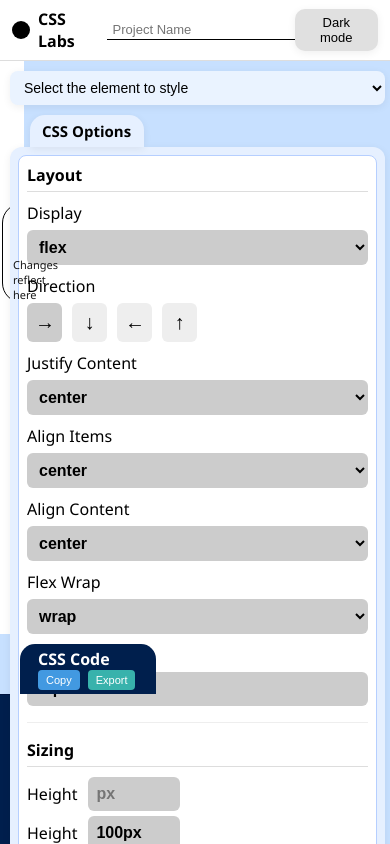
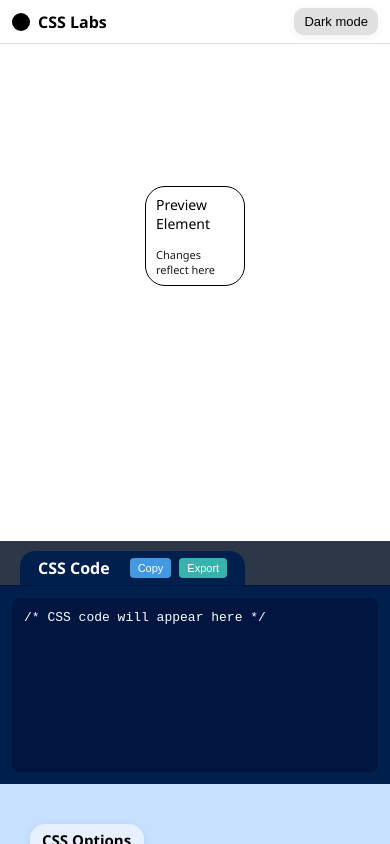
Before and after one commit to shivamsaini124/CSS-Lab, a React (Vite) app: page / in a window 390 px wide. Built offline with nearby package versions, Linux system fonts and the light colour scheme.

Commit message:
Added Responsiness

```diff
--- a/package.json
+++ b/package.json
@@ -7,12 +7,14 @@
     "dev": "vite",
     "build": "vite build",
     "lint": "eslint .",
-    "preview": "vite preview"
+    "preview": "vite preview",
+    "dev:lan": "vite --host 172.25.177.198"
   },
   "dependencies": {
     "@tailwindcss/vite": "^4.1.11",
     "react": "^19.1.0",
     "react-dom": "^19.1.0",
+    "serve": "^14.2.4",
     "tailwindcss": "^4.1.11"
   },
   "devDependencies": {
--- a/src/App.css
+++ b/src/App.css
@@ -15,6 +15,8 @@ body.dark-mode {
   flex-direction: column;
   height: 100vh;
   transition: background-color 0.3s ease;
+  max-height: 100vh;
+  overflow: hidden;
 }
 
 .app-header {
@@ -109,11 +111,10 @@ body.dark-mode {
   background-color: #c7e0ff;
   display: flex;
   flex: 1;
-  overflow: hidden;
-  height: calc(100vh - 72px); /* header height */
-  min-height: 0;
   transition: background-color 0.3s ease;
 }
+
+
 
 .app-container.dark-mode .main-content {
   background-color: #2d3748;
@@ -124,8 +125,7 @@ body.dark-mode {
   flex-direction: column;
   flex: 1 1 0;
   min-width: 0;
-  height: 100%;
-  min-height: 0;
+  min-height: calc(100vh - 72px);
 }
 
 .preview-area {
@@ -163,13 +163,12 @@ body.dark-mode {
 .sidebar-column {
   display: flex;
   flex-direction: column;
-  height: 100%;
   min-width: 395px;
   width: 30%;
   box-sizing: border-box;
-  overflow: hidden;
+  overflow: visible;
   flex-shrink: 0;
-  min-height: 0;
+  min-height: calc(100vh - 72px);
   transition: background-color 0.3s ease;
 }
 
@@ -237,6 +236,7 @@ body.dark-mode {
   width:90px;
   box-shadow: 0 2px 8px #0001;
   transition: background-color 0.3s ease, color 0.3s ease;
+  margin-top: 10px;
 }
 
 /* Dark mode CSS options header styles */
@@ -289,8 +289,8 @@ body.dark-mode {
 .code-panel {
   background: #001f4d;
   color: white;
-  padding: 12px 24px;
-  height: 150px;
+  padding: 12px 12px;
+  height: max-content;
   flex-shrink: 0;
   border-top: 1px solid #001540;
   border-radius: 0;
@@ -310,13 +310,17 @@ body.dark-mode {
   font-weight: bold;
   color:white;
   background: #001f4d;
-  display: inline-block;
+  display: flex;
+  flex-direction: column;
+  justify-content: center;
+  text-align: center;
   padding: 4px 18px;
   border-radius: 15px 15px 0 0;
   position: relative;
   left: 20px;
   width: 100px;
   transition: background-color 0.3s ease;
+  z-index: 2;
 }
 
 /* Dark mode code header styles */
@@ -326,7 +330,7 @@ body.dark-mode {
 
 .code-output {
   background: #001540;
-  height: 100%;
+  height: 140px;
   padding: 12px;
   border-radius: 8px;
   transition: background-color 0.3s ease;
@@ -337,3 +341,59 @@ body.dark-mode {
 .app-container.dark-mode .code-output {
   background: #2d3748;
 }
+
+
+@media (max-width: 800px) {
+  .main-content {
+    flex-direction: column;
+    overflow-y: scroll;
+  }
+  .sidebar-column {
+    width: 100%;
+    min-width: 0;
+    flex-shrink: 0;
+    border-top: 1px solid #ddd;
+
+  }
+
+  .sidebar {
+    overflow-y: visible;
+    height: max-content;
+  }
+
+  .left-column {
+    min-height: 80vh;
+  }
+
+  .sidebar-column{
+    border: none;
+    margin-top: 20px;
+    height:max-content;
+    padding-bottom: 20px;
+    min-height: max-content;
+  }
+
+  .code-panel{
+    height: max-content;
+  }
+
+  .code-output{
+    height: 150px;
+  }
+
+  .css-actions{
+    padding-left:20px;
+  }
+
+  .css-actions button{
+    margin-top:3px;
+    margin-bottom: 3px;
+  }
+
+  .code-header{
+    flex-direction: row;
+    width: max-content;
+    align-content: center;
+    align-items: center;
+  }
+}
--- a/src/App.jsx
+++ b/src/App.jsx
@@ -98,13 +98,6 @@ export default function App() {
           <div className="logo-circle" />
           <span className="logo-text">CSS Labs</span>
         </div>
-        <input
-          className="project-input"
-          type="text"
-          placeholder="Project Name"
-          value={projectName}
-          onChange={e => setProjectName(e.target.value)}
-        />
         <button
           className="dark-mode-toggle"
           onClick={() => setDarkMode((dm) => {
@@ -123,6 +116,7 @@ export default function App() {
           <div className="preview-area">
             <Preview darkMode={darkMode} style={previewStyle} />
           </div>
+          <div style={{backgroundColor: "#2d3748"}}>
             <div className="code-header">
               CSS Code
               <div className="css-actions" style={{
@@ -168,22 +162,11 @@ export default function App() {
               </div>
             </div>
           </div>
+
+        </div>
         {/* Sidebar (CSS Generator) */}
         <div className="sidebar-column">
           <aside className="sidebar">
-            <div>
-              <select
-                className="select-element"
-                value={selectedElement}
-                onChange={e => setSelectedElement(e.target.value)}
-              >
-                <option value="" disabled>
-                  Select the element to style
-                </option>
-                <option value="element1">Element 1</option>
-                <option value="element2">Element 2</option>
-              </select>
-            </div>
             <div className="css-options-header">CSS Options</div>
             <div className="css-options-container">
               <div className="css-section">
--- a/src/preview.jsx
+++ b/src/preview.jsx
@@ -88,7 +88,8 @@ export const Preview = ({ darkMode = false, style: manualStyle = {} }) => {
       display: 'flex',
       alignItems: 'center',
       justifyContent: 'center',
-      transition: 'background-color 0.3s ease, border-color 0.3s ease'
+      transition: 'background-color 0.3s ease, border-color 0.3s ease',
+      height: "inherit"
     }}>
       <div className="styled-element" style={appliedStyle}>
         <div style={textStyles.title}>
--- a/src/selector.jsx
+++ b/src/selector.jsx
@@ -132,11 +132,7 @@ export const InputBox = ({ propertyName, value, onChange, style, darkMode = fals
 };
 
 // 🔳 Small Input Box
-export const InputBoxSmall = ({ propertyName, value, onChange, style, darkMode = false , updateStyle}) => {
-  const handleChange = (e) => {
-    if(onChange) onChange();
-    updateStyle(e.target.value);
-  }
+export const InputBoxSmall = ({ propertyName, value, onChange, style, darkMode = false }) => {
   return (
     <div
       style={{
@@ -160,7 +156,7 @@ export const InputBoxSmall = ({ propertyName, value, onChange, style, darkMode =
       <input
         type="text"
         value={value}
-        onChange={handleChange}
+        onChange={onChange}
         placeholder="px"
         style={{
           width: "60%",
--- a/src/sizing.jsx
+++ b/src/sizing.jsx
@@ -30,11 +30,6 @@ export const SizingOptions = ({ darkMode = false }) => {
             {/* Sizing Header */}
             <Title sectionName={"Sizing"} darkMode={darkMode}/>
 
-            <InputBoxSmall propertyName={"Height"} darkMode={darkMode} updateStyle={(val)=>{
-                const newStyle = {...style};
-                newStyle.sizing.height = val + "px";
-                setStyle(newStyle);
-            }}/>
             <InputBoxSmall
                 propertyName={"Height"}
                 darkMode={darkMode}
```
Also changed, not shown: 1 other file (tests, documents, lock files or other folders). Lines whose indentation alone changed are shown as unchanged.
